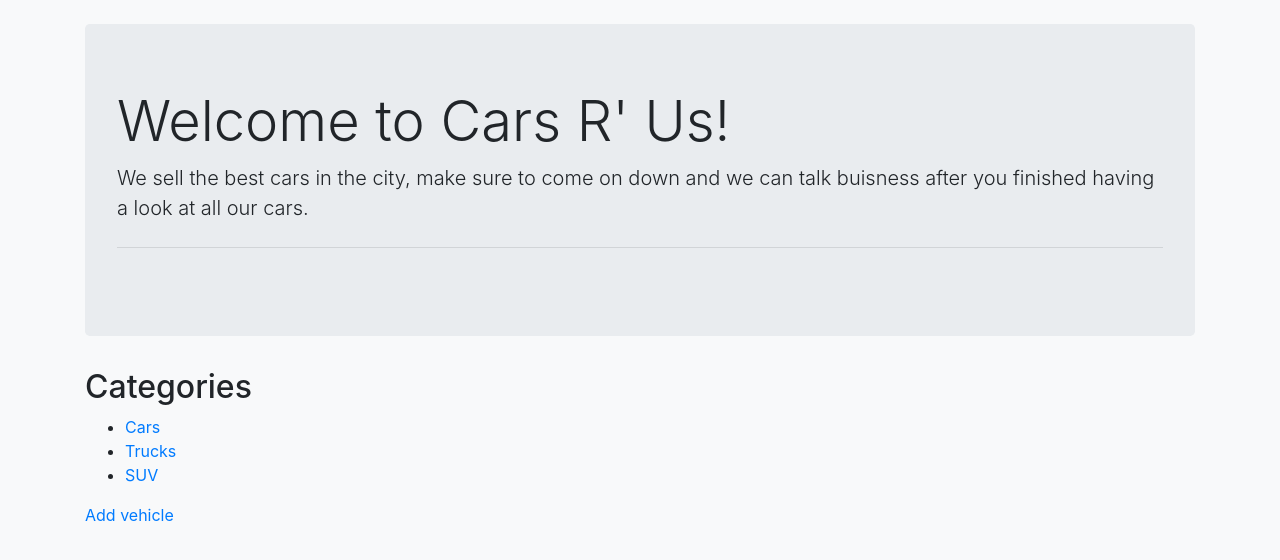
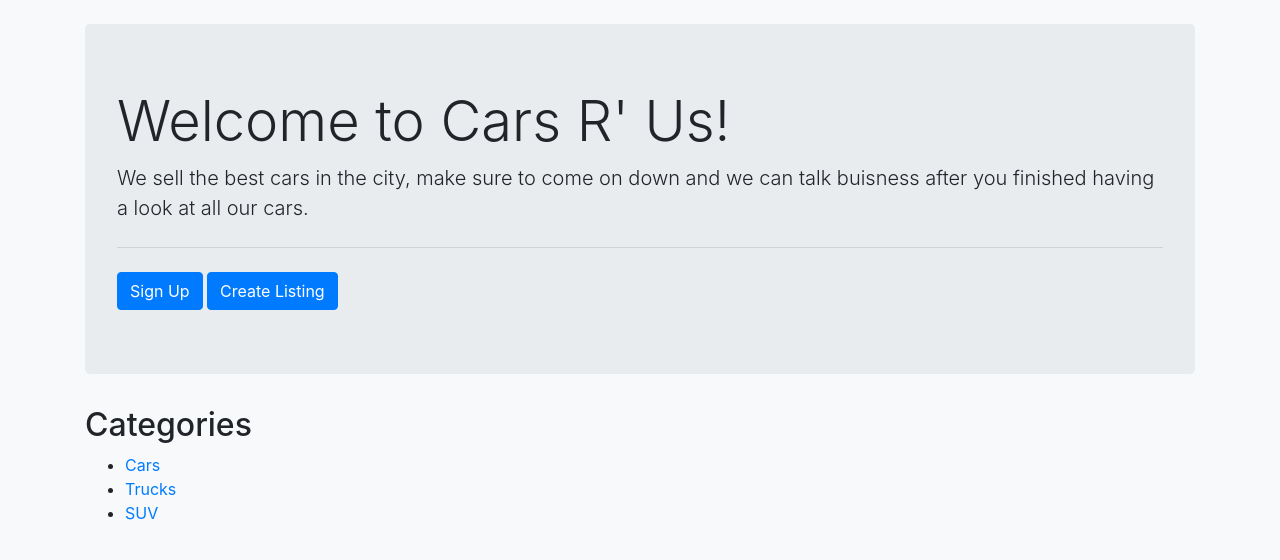
Before and after one commit to SeanRP/CarsRUs, a PHP site: page /index.php in a window 1280 px wide. Shown: the part 56-616 px from the top of the page. Run offline with PHP 8.4, Linux system fonts and the light colour scheme; data comes from the database, SQL or seed files in the repository; data that the repository does not hold is empty.

Commit message:
updated UI

```diff
--- a/index.php
+++ b/index.php
@@ -33,6 +33,9 @@ if ($action == 'list_vehicles') {
     <h1 class="display-4">Welcome to Cars R' Us!</h1>
     <p class="lead">We sell the best cars in the city, make sure to come on down and we can talk buisness after you finished having a look at all our cars.</p>
     <hr class="my-4">
+        <a class="btn btn-primary" href="/carsRUS/view/sign_up.php" role="button">Sign Up</a>
+        <a class="btn btn-primary" href="/carsRUS/view/create_listing.php" role="button">Create Listing</a>
+
 </div>
 
 		<aside>
@@ -73,12 +76,6 @@ if ($action == 'list_vehicles') {
 
     </div>
 
-
-		<p class="last_paragraph">
-            <a href="/carsRUS/view/create_listing.php">Add vehicle</a>
-        </p>
-
-
 <!--container-->
 </div>
 
```
